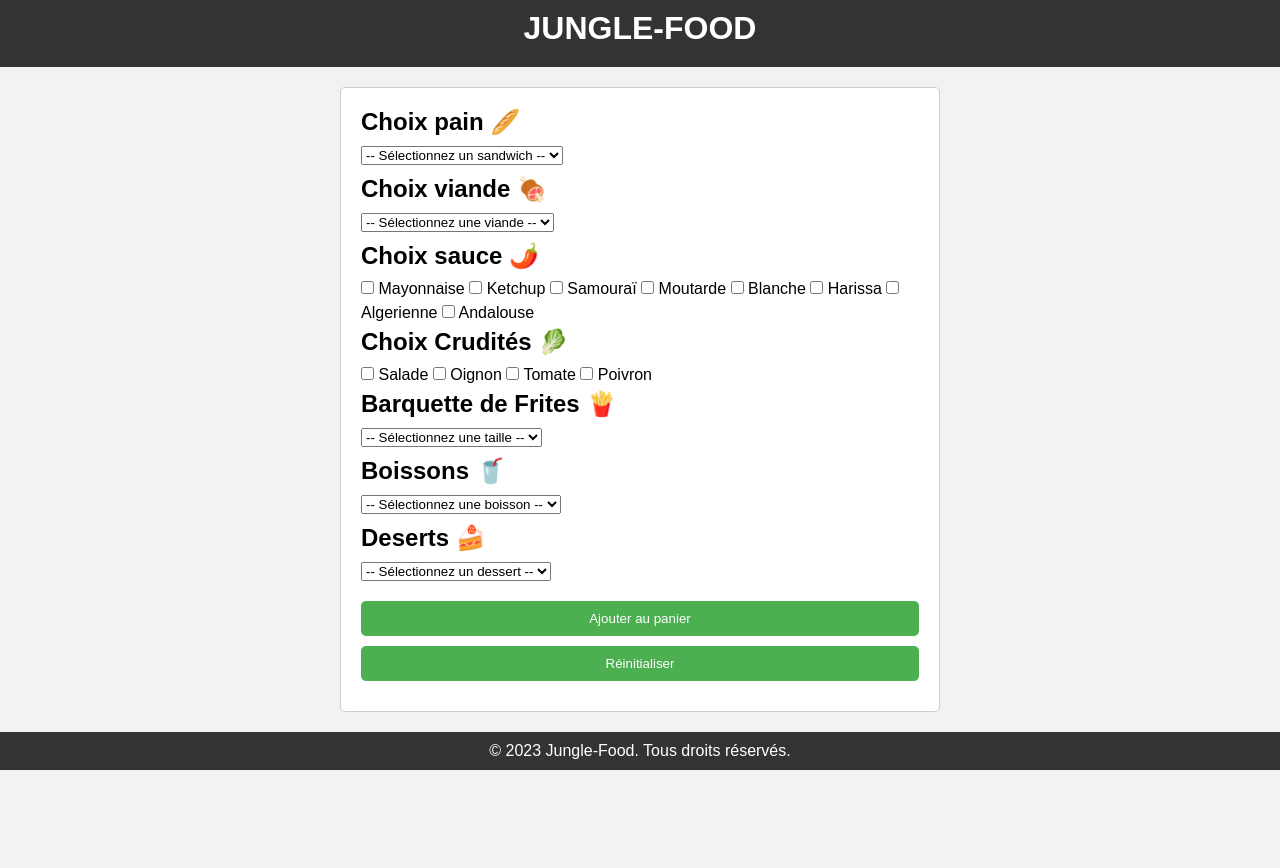
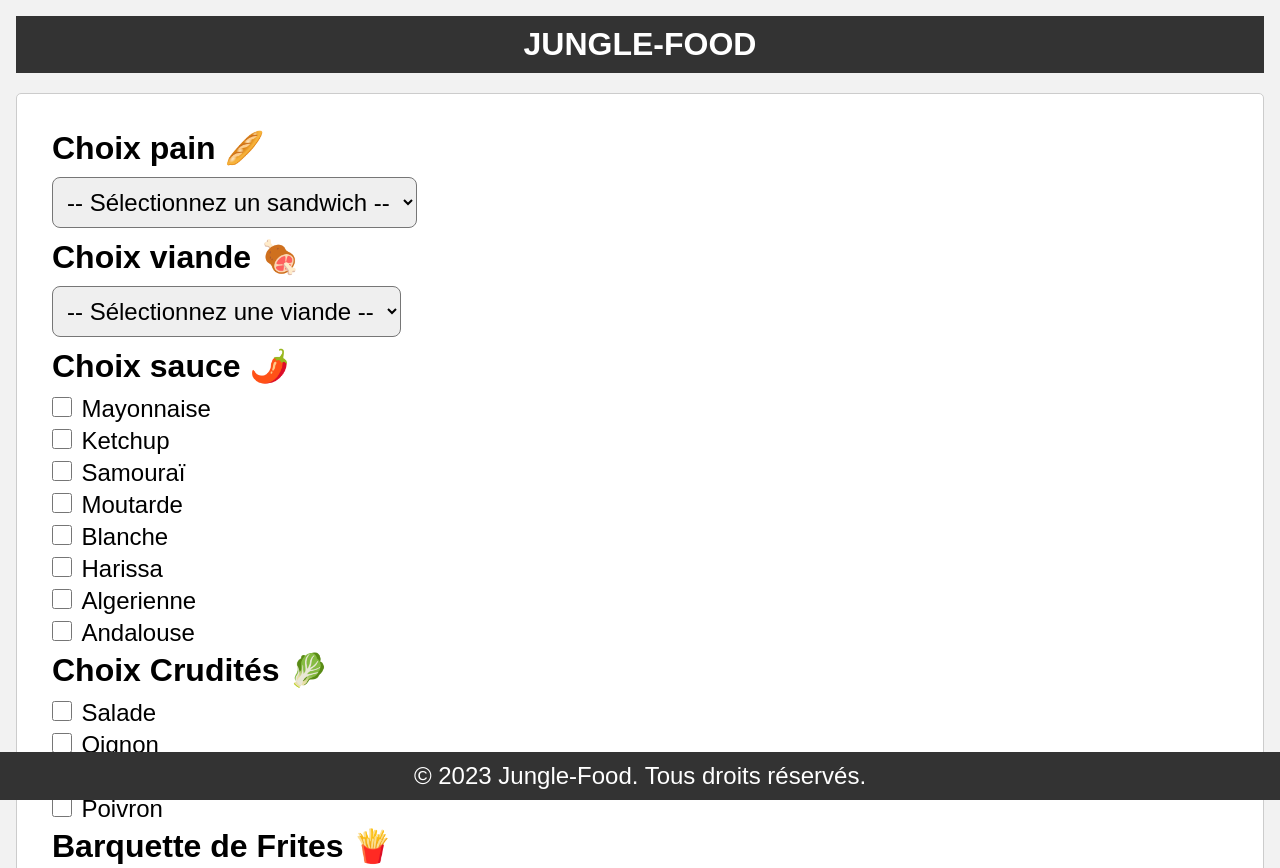
Before and after one commit to Severo-Yannick/jungle-food, a plain HTML site: page index.html in a window 1280 px wide. Shown: the top 868 px of the page. Before the commit the page ends 800 px from the top, so only its background shows below. Drawn offline with Linux system fonts and the light colour scheme.

Commit message:
update styles

```diff
--- a/styles.css
+++ b/styles.css
@@ -7,6 +7,7 @@
 body {
   font-family: Arial, sans-serif;
   background-color: #f2f2f2;
+  margin: 1rem;
 }
 
 header {
@@ -17,43 +18,77 @@ header {
 }
 
 .container {
-  max-width: 600px;
-  margin: 20px auto;
-  padding: 20px;
+  margin-top: 20px;
+  padding: 35px;
   background-color: #fff;
   border: 1px solid #ccc;
   border-radius: 5px;
 }
 
-h1,
 h2 {
   margin-bottom: 10px;
+  font-size: xx-large;
 }
 
 select,
 input[type="checkbox"] {
   margin-bottom: 10px;
+  padding: 10px;
+  border-radius: 8px;
+  font-size: x-large;
 }
 
 button {
   display: block;
-  margin: 10px 0;
-  padding: 10px;
+  margin: 20px 0;
+  padding: 20px;
   width: 100%;
   background-color: #4caf50;
   color: #fff;
   border: none;
-  border-radius: 5px;
+  border-radius: 8px;
   cursor: pointer;
+  font-size: x-large;
 }
 
 button:hover {
   background-color: #45a049;
 }
 
+#sauce-container {
+  display: flex;
+  flex-direction: column;
+}
+#sauce-container label span{
+  font-size: x-large;
+  margin-left: 5px;
+}
+#sauce-container label input{
+  width: 20px;
+  height: 20px;
+}
+
+#condiment-container {
+  display: flex;
+  flex-direction: column;
+}
+#condiment-container label span{
+  font-size: x-large;
+  margin-left: 5px;
+}
+#condiment-container label input{
+  width: 20px;
+  height: 20px;
+}
+
 footer {
+  font-size: x-large;
+  position: fixed;
   background-color: #333;
   color: #fff;
   padding: 10px;
   text-align: center;
+  left: 0;
+  bottom: 0;
+  width: 100%;
 }
```
